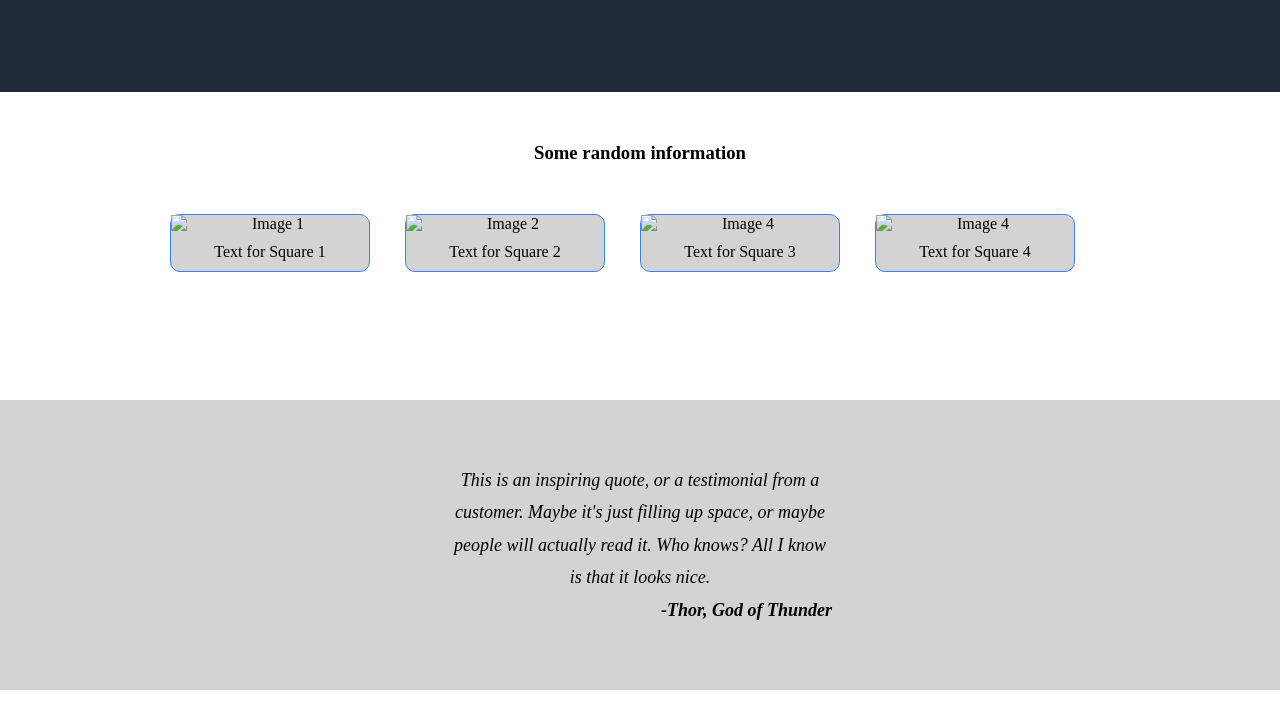
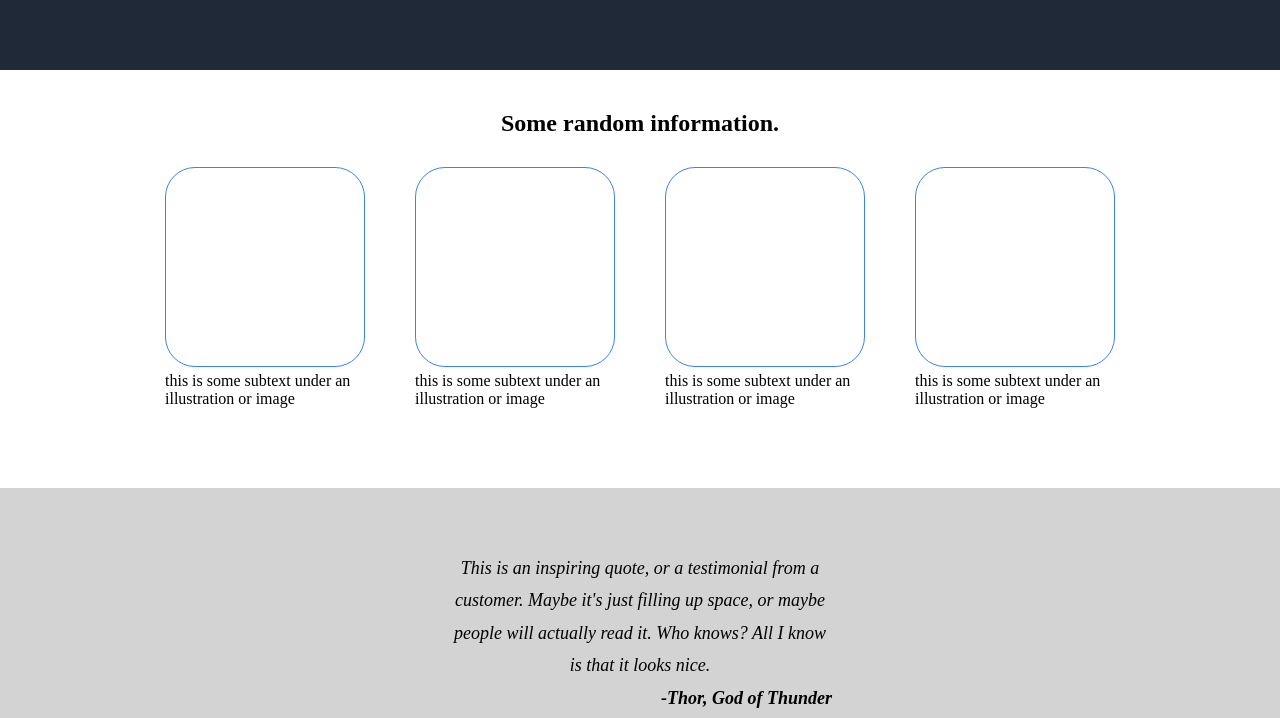
Before and after one commit to Abobalypse/Odin-Landing_page-project, a plain HTML site: page index.html in a window 1280 px wide. Shown: the part 305-1023 px from the top of the page. Drawn offline with Linux system fonts and the light colour scheme.

Commit message:
Landing-page

```diff
--- a/index.html
+++ b/index.html
@@ -20,7 +20,7 @@
             </ul>
         </div>
     </header>
-    <div class="hero">
+    <section class="hero">
         <div class="left">
             <h1>This website is awesome</h1>
             <p class="secondaryTxt">This website has some subtext that goes here under the main title.
@@ -31,30 +31,37 @@
         <div class="right">
             <img class="placeholder" src="resources/Audi_Quattro.jpg">
         </div>
+    </section>
+
+    <section class="midcode">
+        <div class="smallbox">
+         <div class="tentativa">
+         <h2>Some random information.</h2>
          </div>
-
-    <div class="infoSection">
-        <h3>Some random information</h3>
+             <div class="figures">
+                 <div class="fig">
+                 <div class="smallimg-box"></div>
+                 <figcaption>this is some subtext under an illustration or image</figcaption>
+                 </figure>
                  </div>
-
-    <div class="container">
-        <div class="square">
-            <img src="resources/tbUzm7_g_400x400.png" alt="Image 1">
-            <p>Text for Square 1</p>
+                 <div class="fig">
+                 <div class="smallimg-box"></div>
+                 <figcaption>this is some subtext under an illustration or image</figcaption>
+                 </figure>
                  </div>
-        <div class="square">
-            <img src="resources/tbUzm7_g_400x400.png" alt="Image 2">
-            <p>Text for Square 2</p>
+                 <div class="fig">
+                 <div class="smallimg-box"></div>
+                 <figcaption>this is some subtext under an illustration or image</figcaption>
+                 </figure>
                  </div>
-        <div class="square">
-            <img src="resources/tbUzm7_g_400x400.png" alt="Image 4">
-            <p>Text for Square 3</p>
-        </div>
-        <div class="square">
-            <img src="resources/tbUzm7_g_400x400.png" alt="Image 4">
-            <p>Text for Square 4</p>
+                 <div class="fig">
+                 <div class="smallimg-box"></div>
+                 <figcaption>this is some subtext under an illustration or image</figcaption>
+                 </figure>
                  </div>
              </div>
+         </div>
+     </section>
 
     <body>
         <div class="quoteContainer">
@@ -78,6 +85,9 @@
                 </div>
             </div>
         </div>
+        <footer>
+            Copryight &copy; The Odin Project 2021
+        </footer>
     </body>
 
 </html>
--- a/resources/styles.css
+++ b/resources/styles.css
@@ -87,34 +87,48 @@ a {
     margin-bottom: 50px;
   }
 
-  .container {
+  .midcode{
+    padding: 40px 0 80px;
+
+
+}
+.smallbox{
+   max-width: 1000px;
+   margin: auto;
+   width: 80%;
+
+
+}
+.tentativa{
     display: flex;
     justify-content: center;
-    align-items: flex-start;
-    text-align: center;
-    padding: 0 0 10%;
-  }
+    padding-bottom: 30px;
 
-  .square {
-    flex: 1;
-    max-width: 200px; /* Set the maximum width for each square */
-    background-color: lightgray;
-    border: 1px solid #3882f6;
-    box-sizing: border-box;
-    margin-right: 35px; /* Adjust the margin between squares as needed */
-    border-radius: 10px;
 }
 
-  .square img {
-    max-width: 100%;
-    max-height: 100%;
-    display: block;
-    margin: 0 auto;
-  }
 
-  .square p {
-    margin: 10px 0;
-  }
+.figures{
+    display: flex;
+    gap: 50px;
+    flex-wrap: wrap;
+    justify-content: center;
+
+}
+
+.smallimg-box{
+    border: solid 1px #3882f6;
+    height: 200px;
+    border-radius: 15%;
+}
+
+.fig{
+    flex-basis: 200px;
+}
+
+figcaption{
+    padding-top: 5px;
+}
+
 
   .quoteContainer {
     text-align: center;
```
Lines whose indentation alone changed are shown as unchanged.
